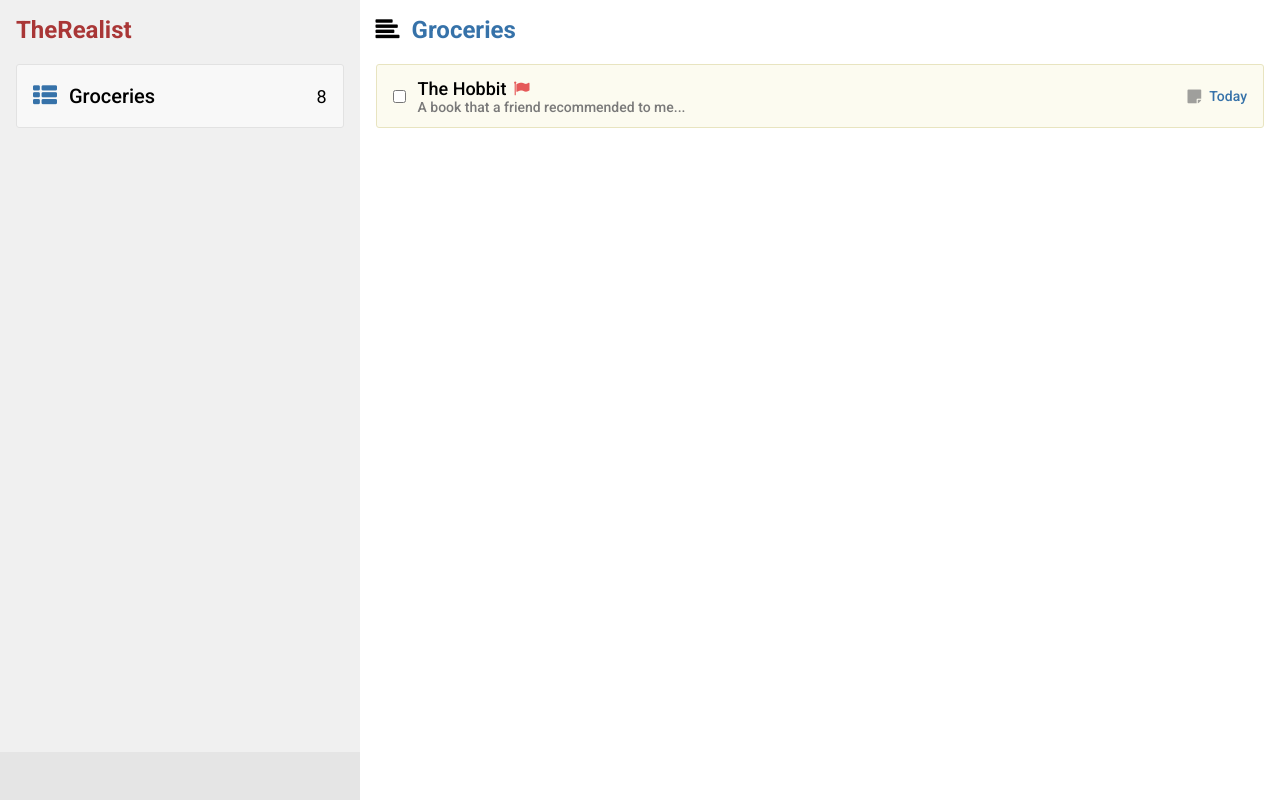
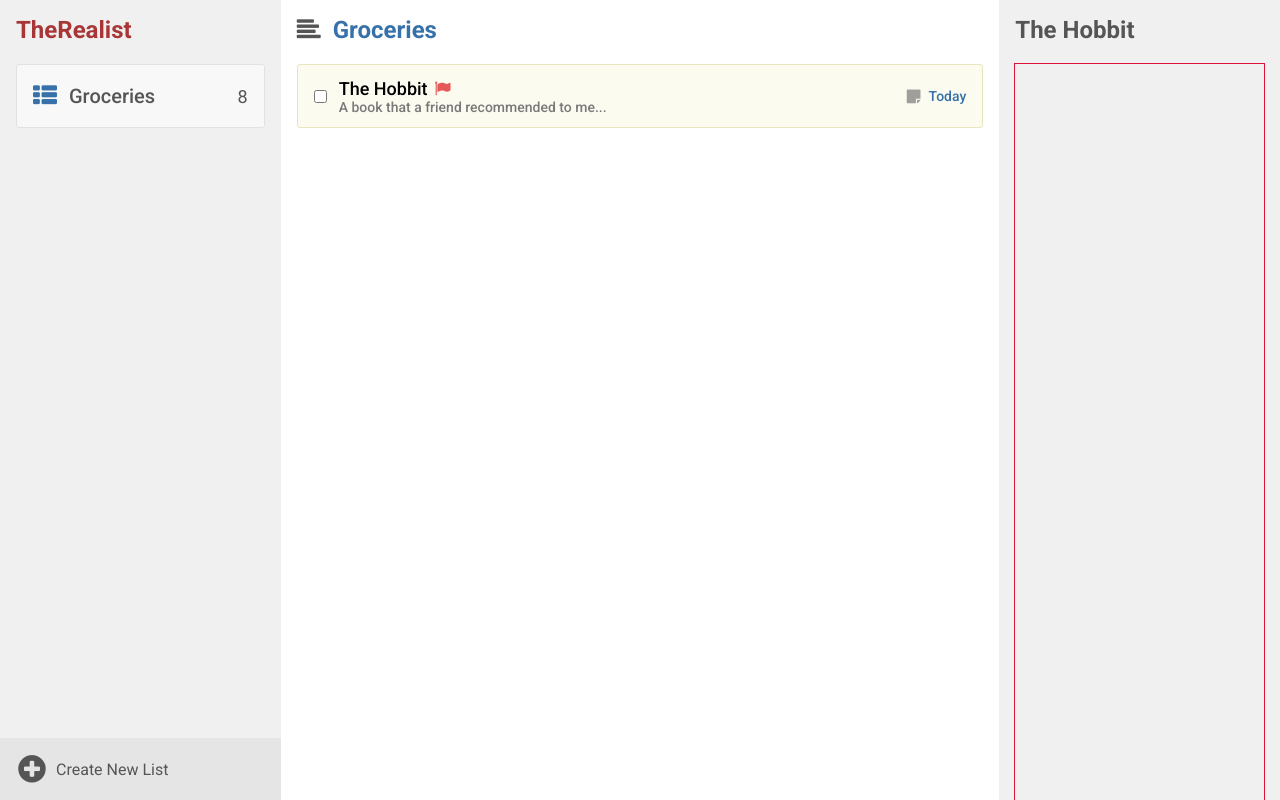
Before and after one commit to JordanBlount/therealist, a website built with webpack: page dist/index.html in a window 1280 px wide. Built offline with nearby package versions, Linux system fonts and the light colour scheme.

Commit message:
Added todo info section. Update a few other CSS styles

```diff
--- a/dist/assets/style.css
+++ b/dist/assets/style.css
@@ -9,11 +9,13 @@
 :root {
     --app-color: #A93636;
 
+    --default-text-color: rgb(85, 85, 85);
 
     --sidebar-color: #F0F0F0;
 
     --project-color: #3672A9;
 
+    --todo-title: #000;
     --todo-description-color: #797979;
     --todo-priority: #E55959;
 }
@@ -21,10 +23,16 @@
 body, html {
     font-family: 'Roboto', sans-serif;
     min-height: 100vh;
+
+    color: var(--default-text-color);
 }
 
 .row {
     display: flex;
+}
+
+.ver-centered {
+    align-items: center;
 }
 
 .container {
@@ -118,7 +126,15 @@ Side Bar
 
 .sidebar__footer {
     background-color: #E5E5E5;
-    padding: 1.5em 0;
+    padding: 0.75em 0;
+}
+
+.add-list__icon {
+    font-size: 2rem;
+}
+
+.add-list__label {
+    margin-left: 0.50em;
 }
 
 /*
@@ -155,6 +171,7 @@ Main
 .todo {
     width: 100%;
     height: 4rem;
+    color: var(--todo-title);
     background-color: #FCFBF0;
     border: #E8E4C0 solid 1px;
     border-radius: 3px;
@@ -236,6 +253,41 @@ TODO: Make notes clickable
     color: #E55959;
 }
 
+/*
+
+    Info
+
+*/
+
+.info {
+    background-color: var(--sidebar-color);
+    width: 500px;
+
+    display: flex;
+    flex-direction: column;
+
+    /* Closes the sidebar */
+    /* display: none; */
+}
+
+.info__nav {
+    padding: 1em 0;
+}
+
+.info__title {
+    margin: 0;
+    font-weight: 700;
+    font-size: 1.5rem;
+}
+
+.info-container {
+    flex-grow: 1;
+    margin-top: 0.25em;
+    outline: crimson solid 1px;
+}
+
+
+
 @media (max-width: 600px) {
 
 }
--- a/dist/index.html
+++ b/dist/index.html
@@ -33,9 +33,9 @@
         </div>
 
         <div class="sidebar__footer">
-            <div class="container">
-
-                <p class="add-list__label"></p>
+            <div class="container row ver-centered">
+                <i class="icon-plus-circled add-list__icon"></i>
+                <p class="add-list__label">Create New List</p>
             </div>
         </div>
     </div>
@@ -74,8 +74,16 @@
         </div>
 
     </div>
-    <div class="todo-info">
+    <div class="info">
+        <div class="container">
+            <div class="info__nav">
+                <!-- Make this a text input -->
+                <h1 class="info__title">The Hobbit</h1>
+            </div>
+        </div>
+        <div class="info-container container">
 
+        </div>
     </div>
 </body>
 </html>
```
Also changed, not shown: dist/assets/icons/icon.svg (added), dist/assets/icons/icon_blk.svg (added).
